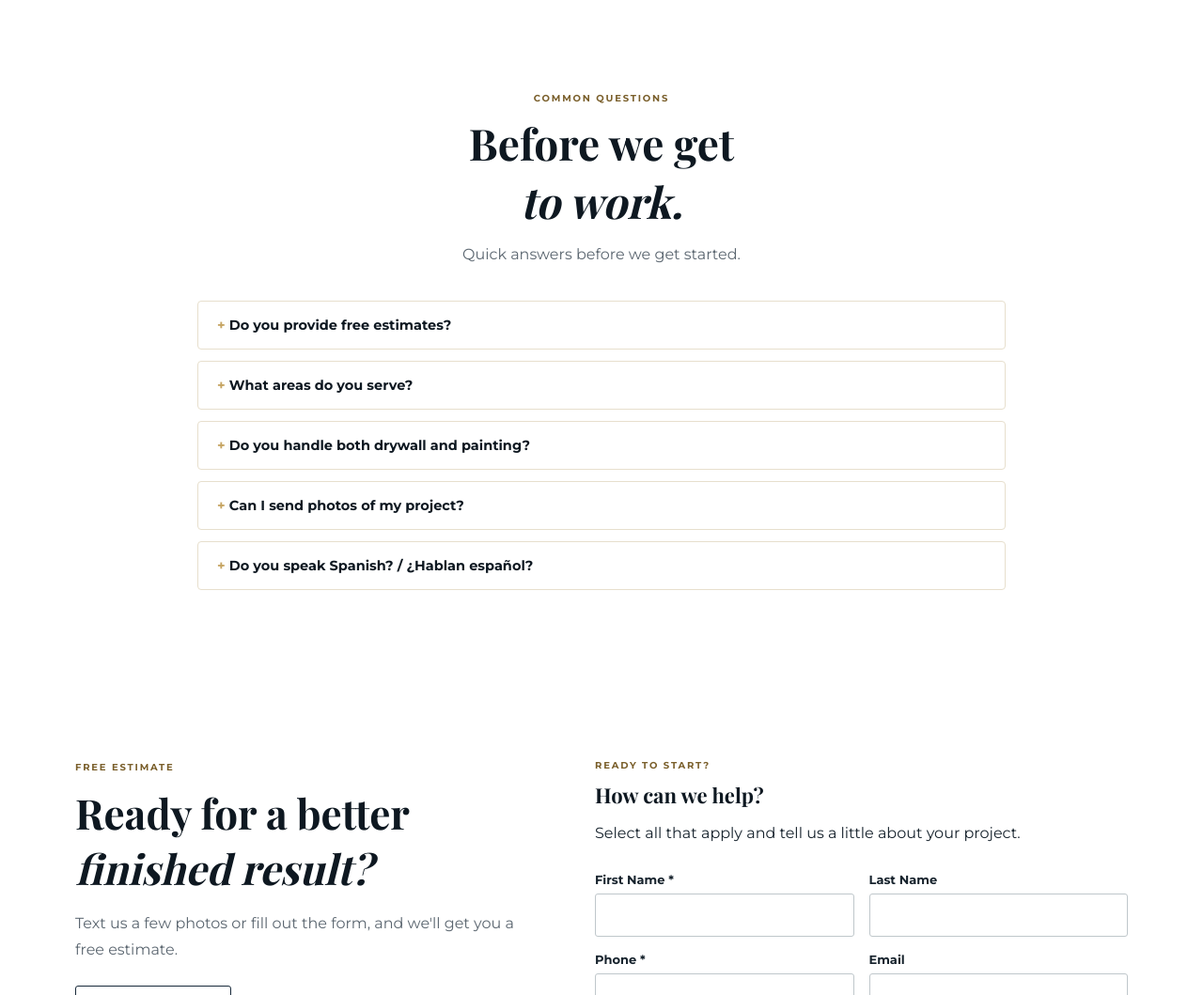
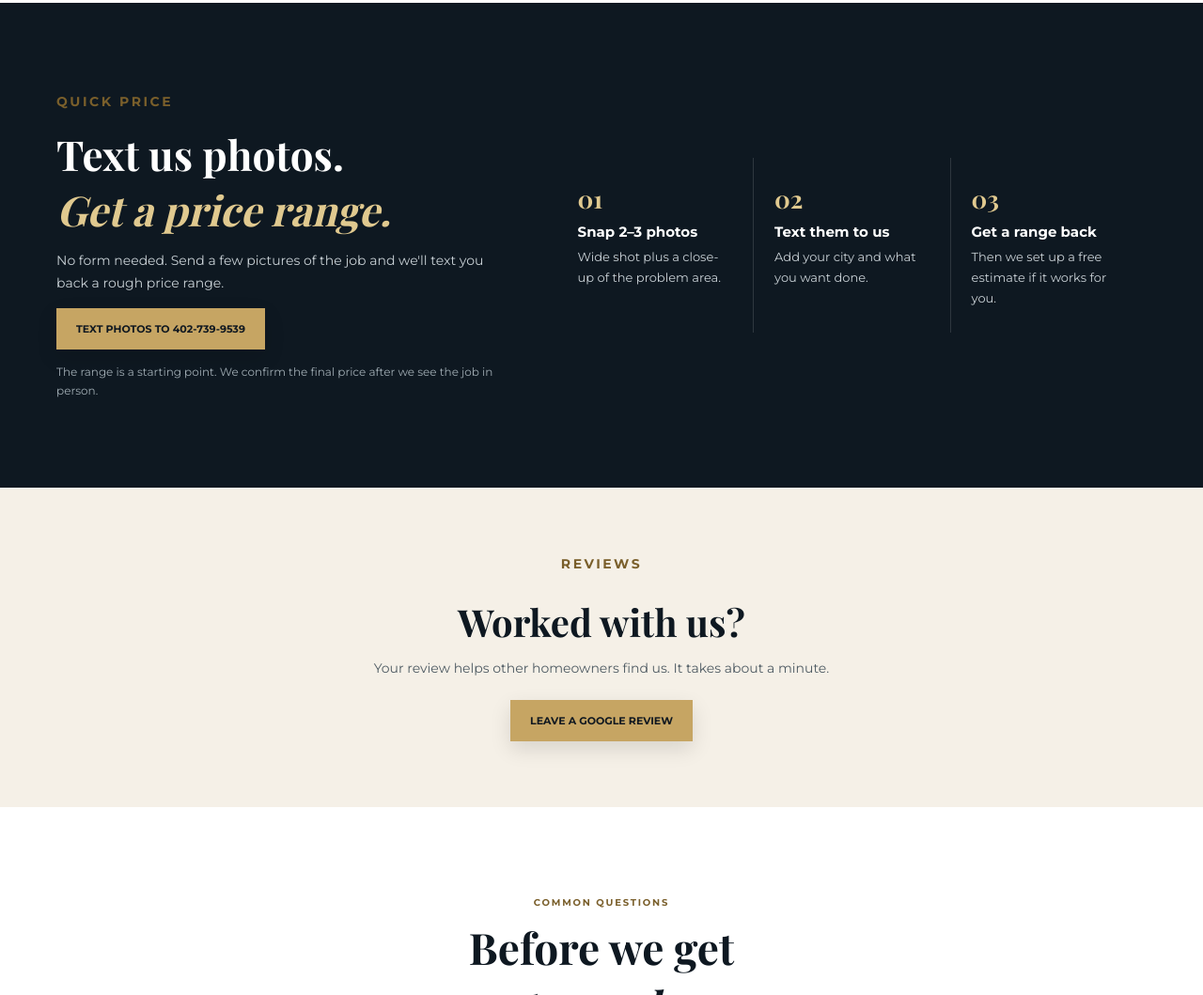
Before and after one commit to patchandpaintbros-cyber/patchandpaintbros-cyber.github.io, a plain HTML site: page index.html in a window 1280 px wide. Shown: the part 9867-10926 px from the top of the page at 94% size. Drawn offline with nearby package versions, Linux system fonts and the light colour scheme.

Commit message:
Add text-photos price range section and Google review section
Co-Authored-By: Claude Opus 5.5 <noreply@anthropic.com>

```diff
--- a/index.html
+++ b/index.html
@@ -314,6 +314,22 @@ body{background:#fff;color:#17232d}
 .confidence h3{font-size:17px;color:var(--deep);margin:10px 0 10px;font-family:"Playfair Display","Playfair Fallback",Georgia,serif}
 .confidence p{font-size:13px;color:#5b6670;line-height:1.65;margin:0}
 @media(max-width:860px){.confidence{grid-template-columns:1fr}}
+.photo-quote{background:var(--deep);color:#fff;padding:80px 20px}
+.photo-quote .pq-inner{max-width:1160px;margin:0 auto;display:grid;grid-template-columns:1fr 1.3fr;gap:50px;align-items:center}
+.photo-quote h2{font-family:"Playfair Display","Playfair Fallback",Georgia,serif;font-size:clamp(30px,4vw,44px);margin:10px 0 14px}
+.photo-quote h2 em{color:var(--gold-light)}
+.photo-quote .eyebrow{color:var(--gold-light)}
+.photo-quote p{color:#c9d1d6;line-height:1.7;font-size:14px}
+.pq-steps{display:grid;grid-template-columns:repeat(3,1fr);gap:1px;background:#ffffff22}
+.pq-steps>div{background:var(--deep);padding:26px 22px}
+.pq-steps span{font-family:"Playfair Display","Playfair Fallback",Georgia,serif;font-size:26px;color:var(--gold-light);font-weight:700}
+.pq-steps h3{font-size:15px;margin:8px 0 6px}
+.pq-steps p{font-size:13px;margin:0}
+.pq-small{font-size:12px!important;color:#9fabb2!important;margin-top:14px}
+.reviews-cta{background:var(--cream);padding:70px 20px;text-align:center}
+.reviews-cta h2{font-family:"Playfair Display","Playfair Fallback",Georgia,serif;font-size:clamp(28px,4vw,40px);color:var(--deep);margin:10px 0 12px}
+.reviews-cta p{color:#4f5b63;max-width:560px;margin:0 auto 22px;line-height:1.7;font-size:14px}
+@media(max-width:860px){.photo-quote .pq-inner{grid-template-columns:1fr}.pq-steps{grid-template-columns:1fr}}
 
 .faq{padding:85px 0;max-width:900px;margin:0 auto;padding-left:20px;padding-right:20px}
 .faq-grid{display:flex;flex-direction:column;gap:12px;margin-top:10px}
@@ -595,6 +611,24 @@ main .eyebrow,.eyebrow.gold,.compare-card figcaption span,.cards .num,.service-d
   <div><span>02</span><h3>Details Matter</h3><p>Edges, seams and cleanup done right, not rushed.</p></div>
   <div><span>03</span><h3>Communication Matters</h3><p>We keep you posted from estimate to finish.</p></div>
 </section>
+<section class="photo-quote" id="photo-quote" aria-labelledby="pq-title">
+  <div class="pq-inner">
+    <div><p class="eyebrow gold">QUICK PRICE</p><h2 id="pq-title">Text us photos.<br><em>Get a price range.</em></h2>
+      <p>No form needed. Send a few pictures of the job and we'll text you back a rough price range.</p>
+      <a class="btn" href="sms:+14027399539">Text Photos to 402-739-9539</a>
+      <p class="pq-small">The range is a starting point. We confirm the final price after we see the job in person.</p></div>
+    <div class="pq-steps">
+      <div><span>01</span><h3>Snap 2–3 photos</h3><p>Wide shot plus a close-up of the problem area.</p></div>
+      <div><span>02</span><h3>Text them to us</h3><p>Add your city and what you want done.</p></div>
+      <div><span>03</span><h3>Get a range back</h3><p>Then we set up a free estimate if it works for you.</p></div>
+    </div>
+  </div>
+</section>
+<section class="reviews-cta" id="reviews" aria-labelledby="rv-title">
+  <p class="eyebrow gold">REVIEWS</p><h2 id="rv-title">Worked with us?</h2>
+  <p>Your review helps other homeowners find us. It takes about a minute.</p>
+  <a class="btn" href="https://g.page/r/CTiqOiOW5oEEECE/review" target="_blank" rel="noopener">Leave a Google Review</a>
+</section>
 <section class="faq">
 <div class="section-head"><div><p class="eyebrow gold">COMMON QUESTIONS</p><h2>Before we get<br><em>to work.</em></h2></div><p>Quick answers before we get started.</p></div>
 <div class="faq-grid">
```
